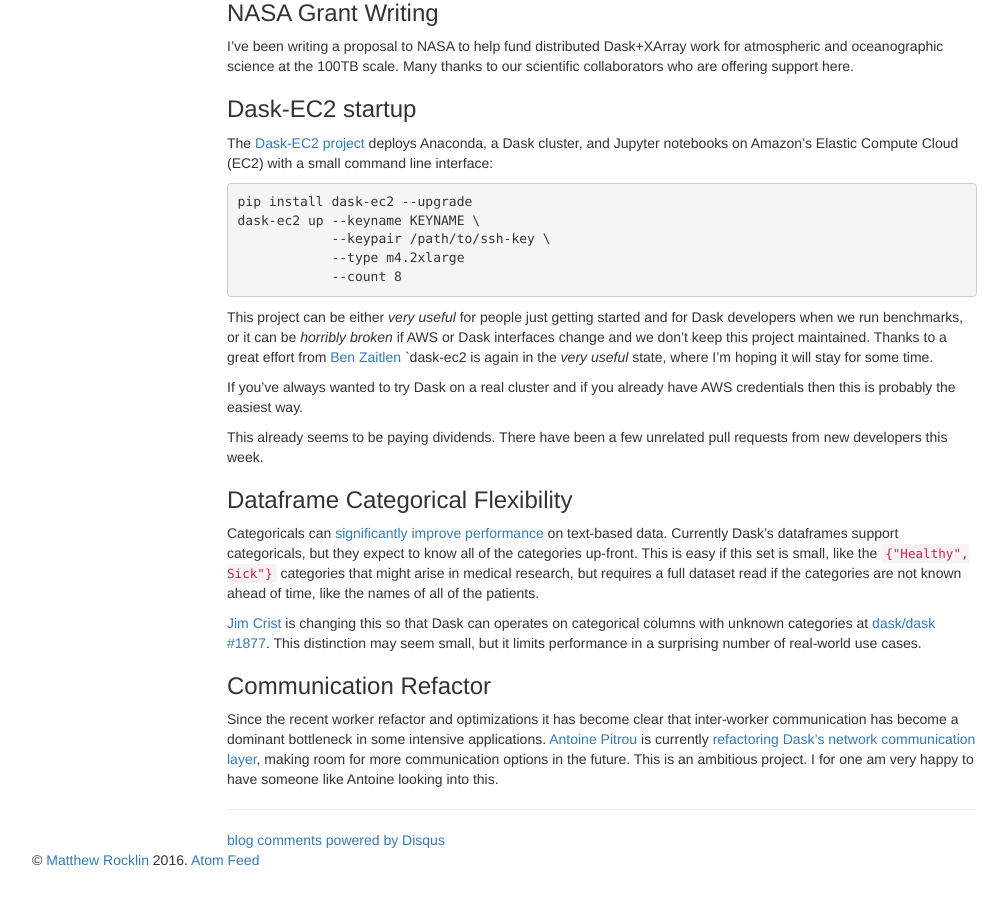
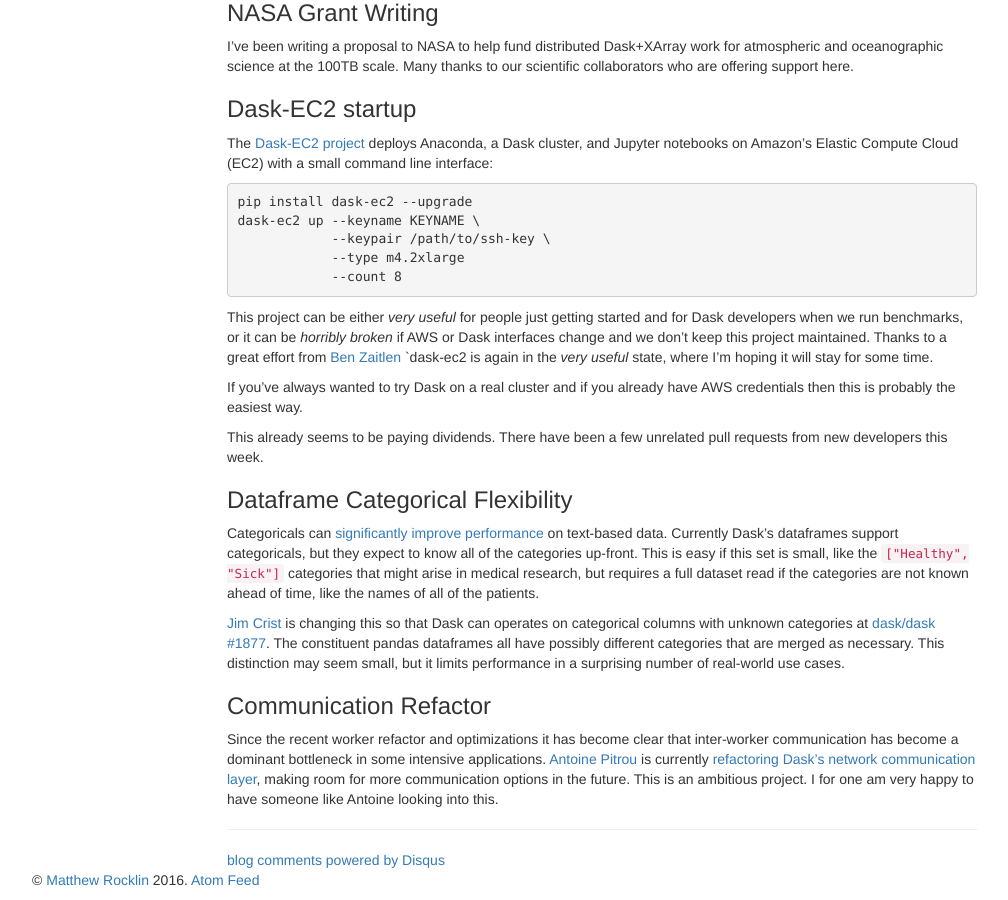
Before and after one commit to besyskymnbk/blog, a Jekyll site: the page built from _posts/work/2017-01-18-dask-dev-5.md, in a window 1280 px wide and 900 px high, scrolled down 684 px. Shown: the whole window, without its empty margins (38-1046 px from the left). Built offline with Jekyll 4.4.1, drawn with Linux system fonts in a browser that asks for light colours; comment, search, counter and statistics services are not loaded.

Commit message:
update dask-dev 5

```diff
--- a/_posts/work/2017-01-18-dask-dev-5.md
+++ b/_posts/work/2017-01-18-dask-dev-5.md
@@ -86,15 +86,16 @@ Categoricals can [significantly improve
 performance](http://matthewrocklin.com/blog/work/2015/06/18/Categoricals) on
 text-based data.  Currently Dask's dataframes support categoricals, but they
 expect to know all of the categories up-front.  This is easy if this set is
-small, like the `{"Healthy", Sick"}` categories that might arise in medical
+small, like the `["Healthy", "Sick"]` categories that might arise in medical
 research, but requires a full dataset read if the categories are not known
 ahead of time, like the names of all of the patients.
 
 [Jim Crist](http://jcrist.github.io/) is changing this so that Dask can
 operates on categorical columns with unknown categories at [dask/dask
-#1877](https://github.com/dask/dask/pull/1877).  This distinction may seem
-small, but it limits performance in a surprising number of real-world use
-cases.
+#1877](https://github.com/dask/dask/pull/1877).  The constituent pandas
+dataframes all have possibly different categories that are merged as necessary.
+This distinction may seem small, but it limits performance in a surprising
+number of real-world use cases.
 
 
 ### Communication Refactor
```
